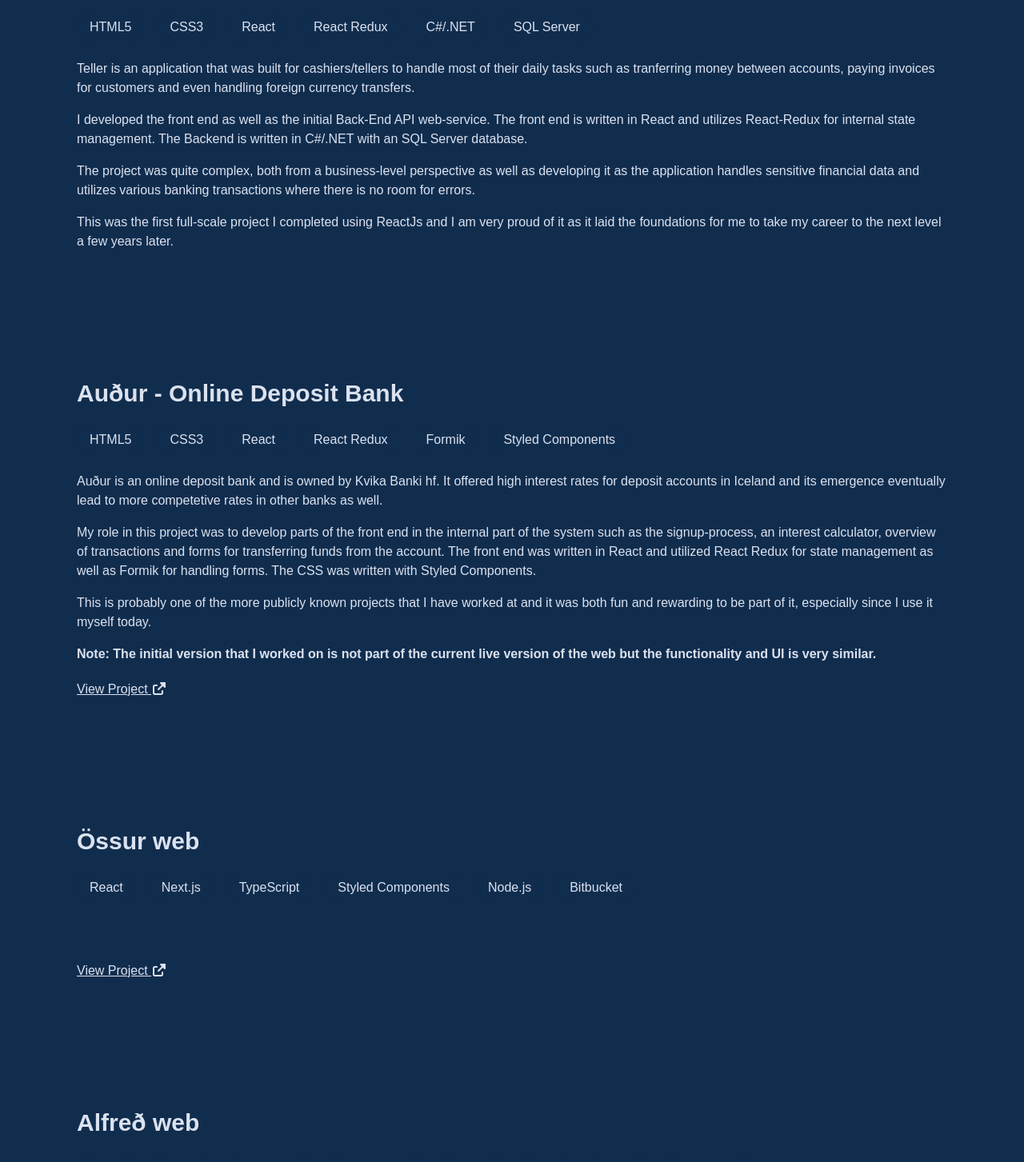
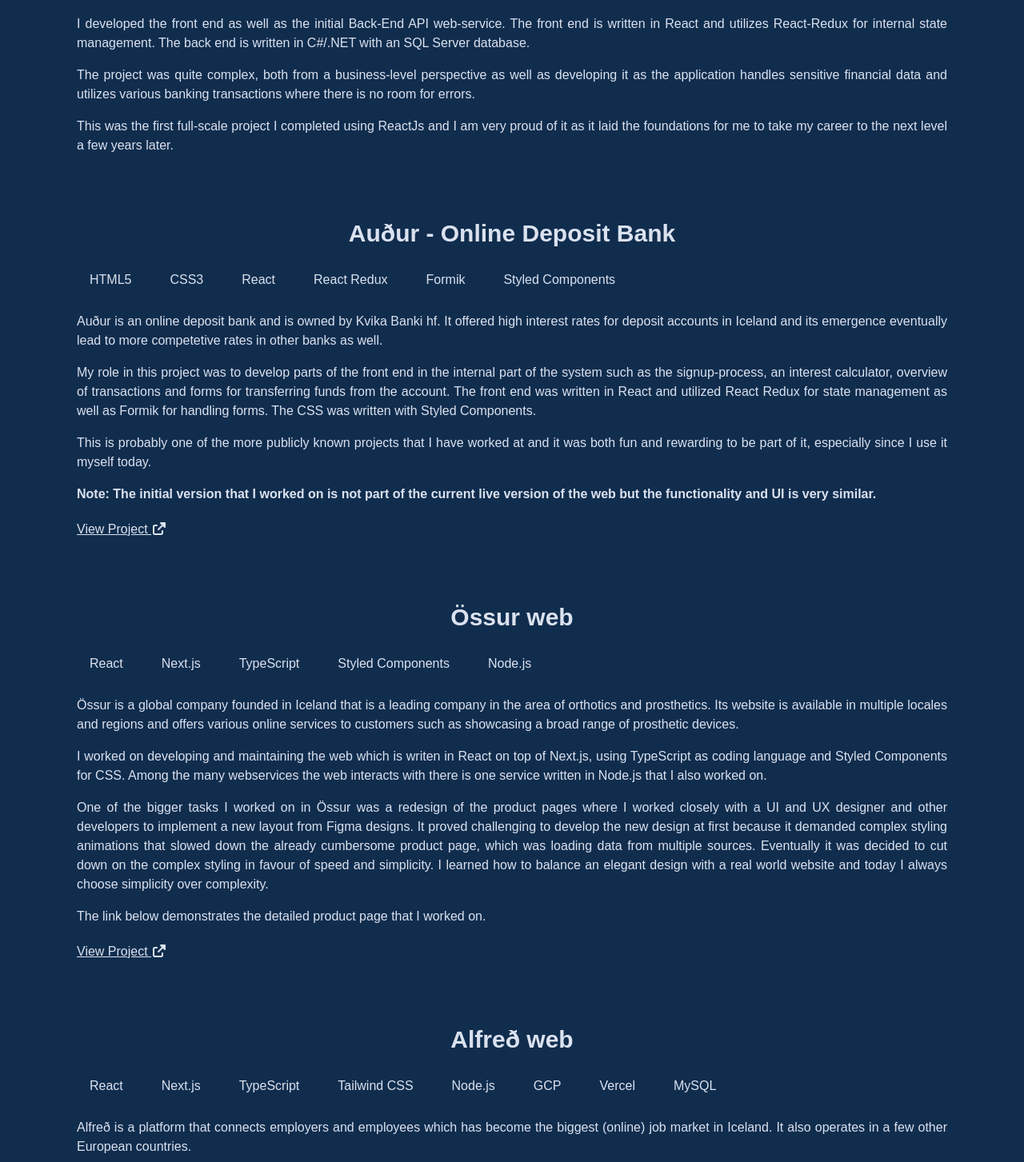
Before and after one commit to eseinn/portfolio, a Next.js app in the folder my-portfolio/: page / in a window 1280 px wide. Shown: the part 1980-3433 px from the top of the page at 80% size. Built offline with nearby package versions, Linux system fonts and the light colour scheme.

Commit message:
add remaining Projects

```diff
--- a/my-portfolio/app/Components.tsx
+++ b/my-portfolio/app/Components.tsx
@@ -1,14 +1,14 @@
-import type { PropsWithChildren } from "react";
-import { Element } from "react-scroll";
+import type { PropsWithChildren } from 'react';
+import { Element } from 'react-scroll';
 
 export const H1 = ({ children }: PropsWithChildren) => (
-  <h1 className="sm:text-6xl text-center text-5xl mb-10 mt-4 font-bold">
+  <h1 className='sm:text-6xl text-center text-5xl mb-10 mt-4 font-bold'>
     {children}
   </h1>
 );
 
 export const H2 = ({ children }: PropsWithChildren) => (
-  <h2 className="sm:text-5xl text-4xl mt-4 mb-10 text-center font-bold">
+  <h2 className='sm:text-5xl text-4xl mt-4 mb-10 text-center font-bold'>
     {children}
   </h2>
 );
@@ -18,9 +18,13 @@
   id,
 }: PropsWithChildren<{ id: string }>) => (
   <Element
-    className="min-h-screen p-4 sm:pt-[57px] pt-10 content-center conte3nt-start"
+    className='min-h-screen p-4 sm:pt-[57px] pt-10 content-center conte3nt-start'
     name={id}
   >
     {children}
   </Element>
 );
+
+export const Paragraph = ({ children }: PropsWithChildren) => (
+  <p className='text-justify'>{children}</p>
+);
--- a/my-portfolio/app/Sections/Projects.tsx
+++ b/my-portfolio/app/Sections/Projects.tsx
@@ -1,13 +1,12 @@
-import { H2 } from "@/app/Components";
-import { faUpRightFromSquare } from "@fortawesome/free-solid-svg-icons";
-import { faLinkedin } from "@fortawesome/free-brands-svg-icons";
+import { H2, Paragraph } from '@/app/Components';
+import { faUpRightFromSquare } from '@fortawesome/free-solid-svg-icons';
 
-import { FontAwesomeIcon } from "@fortawesome/react-fontawesome";
-import Image from "next/image";
-import type { PropsWithChildren, ReactNode } from "react";
+import { FontAwesomeIcon } from '@fortawesome/react-fontawesome';
+import Image from 'next/image';
+import type { PropsWithChildren, ReactNode } from 'react';
 
 const Description = ({ children }: PropsWithChildren) => (
-  <div className="gap-4 flex flex-col">{children}</div>
+  <div className='gap-4 flex flex-col'>{children}</div>
 );
 
 const Project = ({
@@ -24,12 +23,12 @@
   image?: string;
 }) => {
   return (
-    <div className="flex my-40 rounded-xl">
-      <div className="space-y-5">
-        <div className="sm:text-3xl text-2xl font-bold">{name}</div>
-        <div className="flex flex-wrap gap-4">
+    <div className='flex mb-20 rounded-xl'>
+      <div className='space-y-5'>
+        <div className='sm:text-3xl text-2xl font-bold text-center'>{name}</div>
+        <div className='flex flex-wrap gap-4'>
           {technologies.map((tech, key) => (
-            <div className="bg-[#112D4E] px-4 py-2 rounded-full" key={key}>
+            <div className='bg-[#112D4E] px-4 py-2 rounded-full' key={key}>
               {tech}
             </div>
           ))}
@@ -37,7 +36,7 @@
         <div>{description}</div>
         {link && (
           <div>
-            <a className="underline" target="_blank" href={link}>
+            <a className='underline' target='_blank' href={link}>
               View Project <FontAwesomeIcon icon={faUpRightFromSquare} />
             </a>
           </div>
@@ -57,63 +56,63 @@
     <>
       <H2>Projects</H2>
       <Project
-        name="Teller - Cashier System"
+        name='Teller - Cashier System'
         technologies={[
-          "HTML5",
-          "CSS3",
-          "React",
-          "React Redux",
-          "C#/.NET",
-          "SQL Server",
+          'HTML5',
+          'CSS3',
+          'React',
+          'React Redux',
+          'C#/.NET',
+          'SQL Server',
         ]}
         description={
           <Description>
-            <p>
+            <Paragraph>
               Teller is an application that was built for cashiers/tellers to
               handle most of their daily tasks such as tranferring money between
               accounts, paying invoices for customers and even handling foreign
               currency transfers.
-            </p>
-            <p>
+            </Paragraph>
+            <Paragraph>
               I developed the front end as well as the initial Back-End API
               web-service. The front end is written in React and utilizes
-              React-Redux for internal state management. The Backend is written
+              React-Redux for internal state management. The back end is written
               in C#/.NET with an SQL Server database.
-            </p>
-            <p>
+            </Paragraph>
+            <Paragraph>
               The project was quite complex, both from a business-level
               perspective as well as developing it as the application handles
               sensitive financial data and utilizes various banking transactions
               where there is no room for errors.
-            </p>
+            </Paragraph>
 
-            <p>
+            <Paragraph>
               This was the first full-scale project I completed using ReactJs
               and I am very proud of it as it laid the foundations for me to
               take my career to the next level a few years later.
-            </p>
+            </Paragraph>
           </Description>
         }
       />
       <Project
-        name="Auður - Online Deposit Bank"
+        name='Auður - Online Deposit Bank'
         technologies={[
-          "HTML5",
-          "CSS3",
-          "React",
-          "React Redux",
-          "Formik",
-          "Styled Components",
+          'HTML5',
+          'CSS3',
+          'React',
+          'React Redux',
+          'Formik',
+          'Styled Components',
         ]}
         description={
           <Description>
-            <p>
+            <Paragraph>
               Auður is an online deposit bank and is owned by Kvika Banki hf. It
               offered high interest rates for deposit accounts in Iceland and
               its emergence eventually lead to more competetive rates in other
               banks as well.
-            </p>
-            <p>
+            </Paragraph>
+            <Paragraph>
               My role in this project was to develop parts of the front end in
               the internal part of the system such as the signup-process, an
               interest calculator, overview of transactions and forms for
@@ -121,81 +120,157 @@
               React and utilized React Redux for state management as well as
               Formik for handling forms. The CSS was written with Styled
               Components.
-            </p>
-            <p>
+            </Paragraph>
+            <Paragraph>
               This is probably one of the more publicly known projects that I
               have worked at and it was both fun and rewarding to be part of it,
               especially since I use it myself today.
-            </p>
-            <p>
+            </Paragraph>
+            <Paragraph>
               <b>
                 Note: The initial version that I worked on is not part of the
                 current live version of the web but the functionality and UI is
                 very similar.
               </b>
-            </p>
+            </Paragraph>
           </Description>
         }
-        link="https://audur.is"
+        link='https://audur.is'
       />
       <Project
-        name="Össur web"
+        name='Össur web'
         technologies={[
-          "React",
-          "Next.js",
-          "TypeScript",
-          "Styled Components",
-          "Node.js",
-          "Bitbucket",
+          'React',
+          'Next.js',
+          'TypeScript',
+          'Styled Components',
+          'Node.js',
         ]}
         description={
           <Description>
-            <p></p>
-            <p></p>
-            <p></p>
+            <Paragraph>
+              Össur is a global company founded in Iceland that is a leading
+              company in the area of orthotics and prosthetics. Its website is
+              available in multiple locales and regions and offers various
+              online services to customers such as showcasing a broad range of
+              prosthetic devices.
+            </Paragraph>
+            <Paragraph>
+              I worked on developing and maintaining the web which is writen in
+              React on top of Next.js, using TypeScript as coding language and
+              Styled Components for CSS. Among the many webservices the web
+              interacts with there is one service written in Node.js that I also
+              worked on.
+            </Paragraph>
+            <Paragraph>
+              One of the bigger tasks I worked on in Össur was a redesign of the
+              product pages where I worked closely with a UI and UX designer and
+              other developers to implement a new layout from Figma designs. It
+              proved challenging to develop the new design at first because it
+              demanded complex styling animations that slowed down the already
+              cumbersome product page, which was loading data from multiple
+              sources. Eventually it was decided to cut down on the complex
+              styling in favour of speed and simplicity. I learned how to
+              balance an elegant design with a real world website and today I
+              always choose simplicity over complexity.
+            </Paragraph>
+            <Paragraph>
+              The link below demonstrates the detailed product page that I
+              worked on.
+            </Paragraph>
           </Description>
         }
-        link="https://ossur.com"
+        link='https://www.ossur.com/is-is/spelkur-og-studningur/hne/unloader-one-x'
       />
       <Project
-        name="Alfreð web"
+        name='Alfreð web'
         technologies={[
-          "React",
-          "Next.js",
-          "TypeScript",
-          "Tailwind CSS",
-          "Node.js",
-          "GCP",
-          "Vercel",
-          "Sequel Ace",
+          'React',
+          'Next.js',
+          'TypeScript',
+          'Tailwind CSS',
+          'Node.js',
+          'GCP',
+          'Vercel',
+          'MySQL',
         ]}
         description={
           <Description>
-            <p></p>
-            <p></p>
-            <p></p>
+            <Paragraph>
+              Alfreð is a platform that connects employers and employees which
+              has become the biggest (online) job market in Iceland. It also
+              operates in a few other European countries.
+            </Paragraph>
+            At Alfreð I worked on developing and maintaining the web by adding
+            new features and fixing bugs that came up. There is a public web
+            (alfred.is) and an admin web that are both written in React with
+            Typescript and Tailwind CSS. On top of that the public web runs on
+            Next.js - the public web itself is probably the single biggest task
+            I did at Alfreð where I took a large part in migrating it from an
+            older technology (written in Ember.js) to its current version. Other
+            notable tasks I worked on independently or as a part of a team:
+            <ul className='list-disc ml-4 leading-8'>
+              <li>A complete redesign of the Admin web</li>
+              <li>
+                An integration of a third party web service to the Courses part
+                of the web
+              </li>
+              <li>Various additions to the profile section</li>
+              <li>Improvements to the job application form</li>
+            </ul>
+            <Paragraph>
+              Apart from front end work I managed a small backend for the
+              courses section of the web, written in NestJS (Node.js) with a
+              MySQL database. I also stepped beyond my role as a developer when
+              I learned how to use GCP (Google Cloud Platform) and Vercel for
+              managing builds and deployment pipelines for the public web and
+              some services such as the web service for the Courses.
+            </Paragraph>
           </Description>
         }
-        link="https://alfred.is"
+        link='https://alfred.is'
       />
       <Project
-        name="Veiðitorg web"
+        name='Veiðitorg'
         technologies={[
-          "React",
-          "SCSS",
-          "Node.js",
-          "Heroku",
-          "MongoDB",
-          "Cloudflare",
+          'React',
+          'Antd',
+          'Node.js',
+          'Heroku',
+          'MongoDB',
+          'Cloudflare',
         ]}
         description={
           <Description>
-            <p></p>
-            <p></p>
-            <p></p>
+            <Paragraph>
+              Veiðitorg is an online platform that connects buyers and sellers
+              of fishing permits. It is founded by my brother, Erlendur Steinar
+              - and is one of the oldest, if not the oldest platform of its kind
+              in Iceland.
+            </Paragraph>
+            <Paragraph>
+              I have been responsible for the technical part of the entire
+              project since late 2022. It is an ongoing task where I have made
+              multiple improvements to the code and development process as well
+              as implementing various features. One of my bigger tasks was
+              perhaps integrating a new payment solution via Straumur.
+            </Paragraph>
+            <Paragraph>
+              Veiðitorg consists of a public web, an admin web and a back end
+              layer with a web service. The webs are written in React and use
+              Antd with SCSS for CSS styling. They and the back end are deployed
+              with Github Actions where the webs are hosted via Cloudflare. The
+              back end is made with Express (Node.js) and runs on a Heroku
+              server that utilizes MongoDB as a database.
+            </Paragraph>
+            <Paragraph>
+              Being able to work on this project independently has been a
+              testment to my skills as a full stack developer and has inspired
+              me to create my own projects such as this website.
+            </Paragraph>
           </Description>
         }
-        link="https://veiditorg.is"
+        link='https://veiditorg.is'
       />
     </>
   );
```
Also changed, not shown: my-portfolio/app/Sections/About.tsx (+7 -7 lines).
